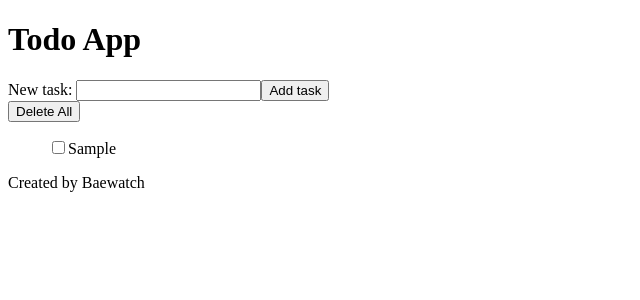
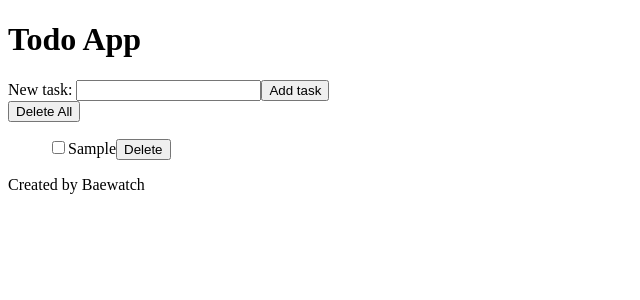
Before and after one commit to Jason5D/BAE-Todo-List, a React (Create React App) app in the folder todo-app/: page / in a window 1280 px wide. Both pictures are taken after typing "Sample" into the empty fields and a click on the button "Add task". Shown: the top 300 px of the page, without its empty margins (0-640 px from the left). Built offline with nearby package versions, Linux system fonts and the light colour scheme.

Commit message:
added delete button for each individual task

```diff
--- a/todo-app/src/App.js
+++ b/todo-app/src/App.js
@@ -20,6 +20,10 @@ function App() {
     setList([]);
   }
 
+  function handleDeleteItem(newList) {
+    setList(newList);
+  }
+
   return (
     <div className="App">
       <header className="App-header">
@@ -32,7 +36,7 @@ function App() {
           onAdd={handleChange}
           handleDeleteAll={handleDeleteAll}
         />
-        <List list={list} />
+        <List list={list} onDelete={handleDeleteItem}/>
       </main>
       <footer>
         <Credits />
--- a/todo-app/src/List.js
+++ b/todo-app/src/List.js
@@ -1,12 +1,19 @@
 import React from "react";
 
 export default function List(props) {
+  function handleDelete(index) {
+    const newList = [...props.list];
+    newList.splice(index, 1);
+    props.onDelete(newList);
+  }
+
   return (
     <ul style={{ listStyle: "none" }}>
       {props.list.map((item, index) => (
         <li key={index}>
           <input type="checkbox" />
           {item}
+          <button onClick={() => handleDelete(index)}>Delete</button>
         </li>
       ))}
     </ul>
```
